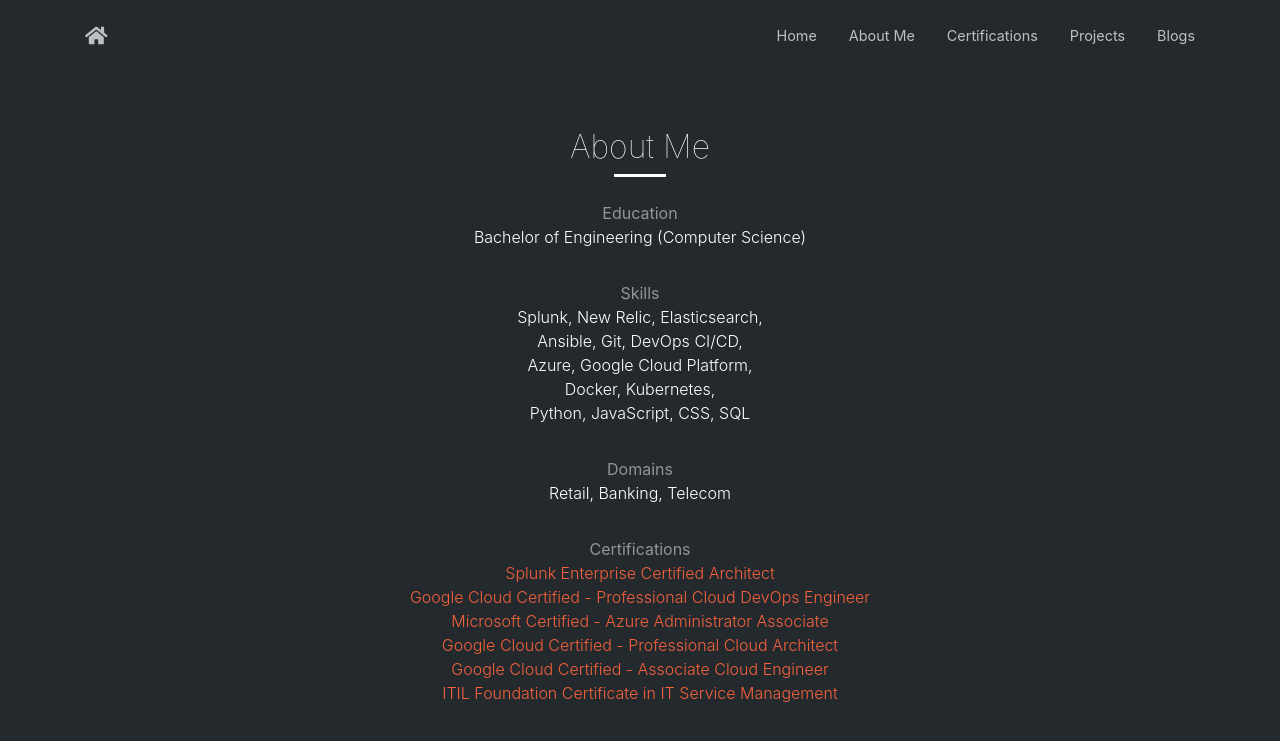
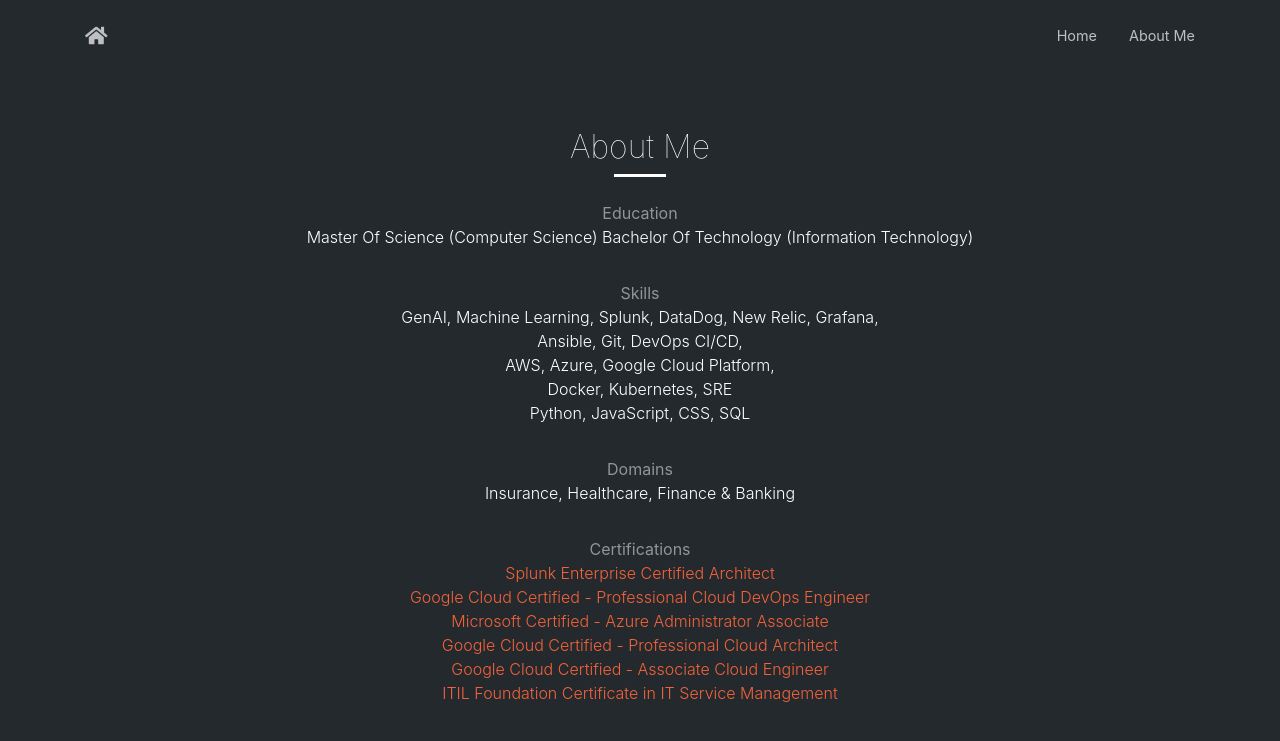
Before and after one commit to chskm/chskm.github.io, a Jekyll site: the page built from about.html, in a window 1280 px wide. Shown: the top 741 px of the page. Built offline with Jekyll 4.4.1, drawn with Linux system fonts in a browser that asks for light colours.

Commit message:
updated about

```diff
--- a/_data/about.yml
+++ b/_data/about.yml
@@ -1,13 +1,14 @@
 - title: Education
   content: |
-    Bachelor of Engineering (Computer Science)
+    Master Of Science (Computer Science)
+    Bachelor Of Technology (Information Technology)
 - title: Skills
   content: |
-    Splunk, New Relic, Elasticsearch,<br/>
+    GenAI, Machine Learning, Splunk, DataDog, New Relic, Grafana,<br/>
     Ansible, Git, DevOps CI/CD,<br/>
-    Azure, Google Cloud Platform, <br/>
-    Docker, Kubernetes,<br/>
+    AWS, Azure, Google Cloud Platform, <br/>
+    Docker, Kubernetes, SRE<br/>
     Python, JavaScript, CSS, SQL
 - title: Domains
   content: |
-    Retail, Banking, Telecom
+    Insurance, Healthcare, Finance & Banking
```
Also changed, not shown: _data/navigation.yml (+6 -6 lines).
